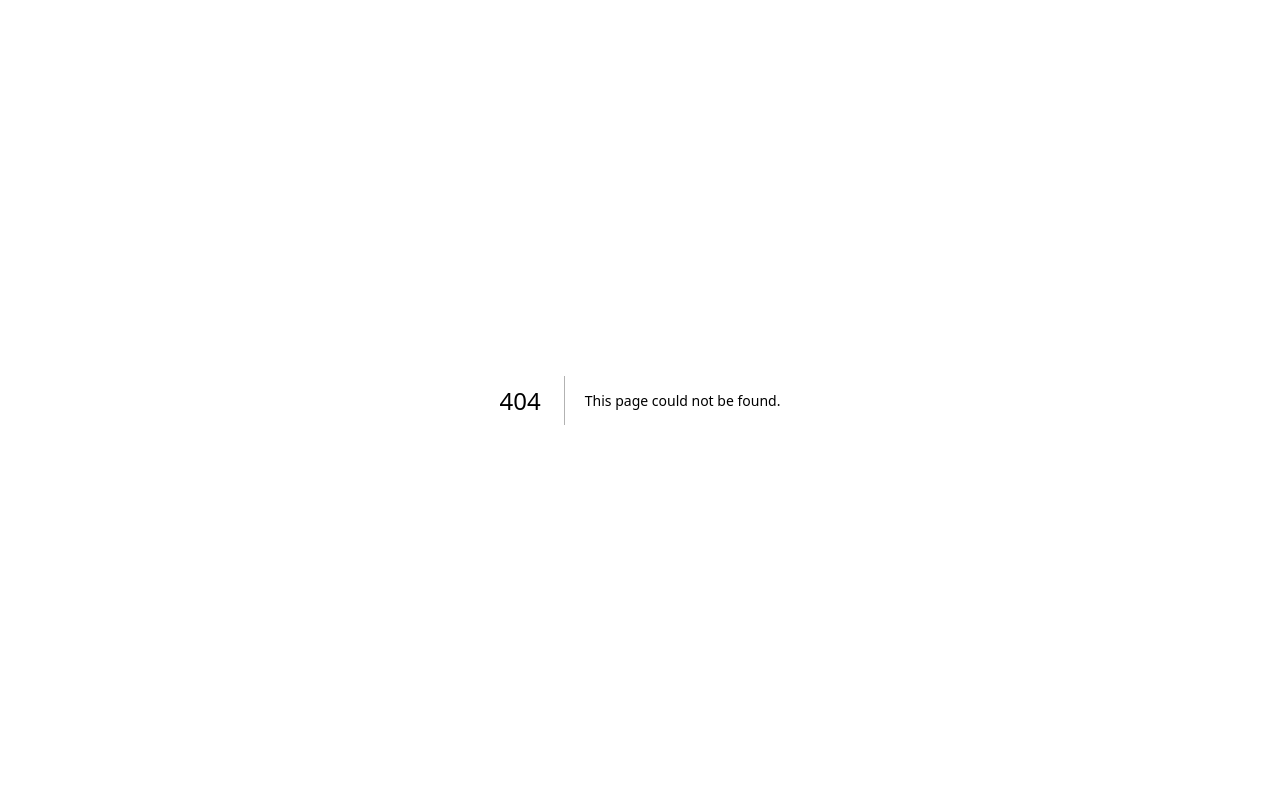
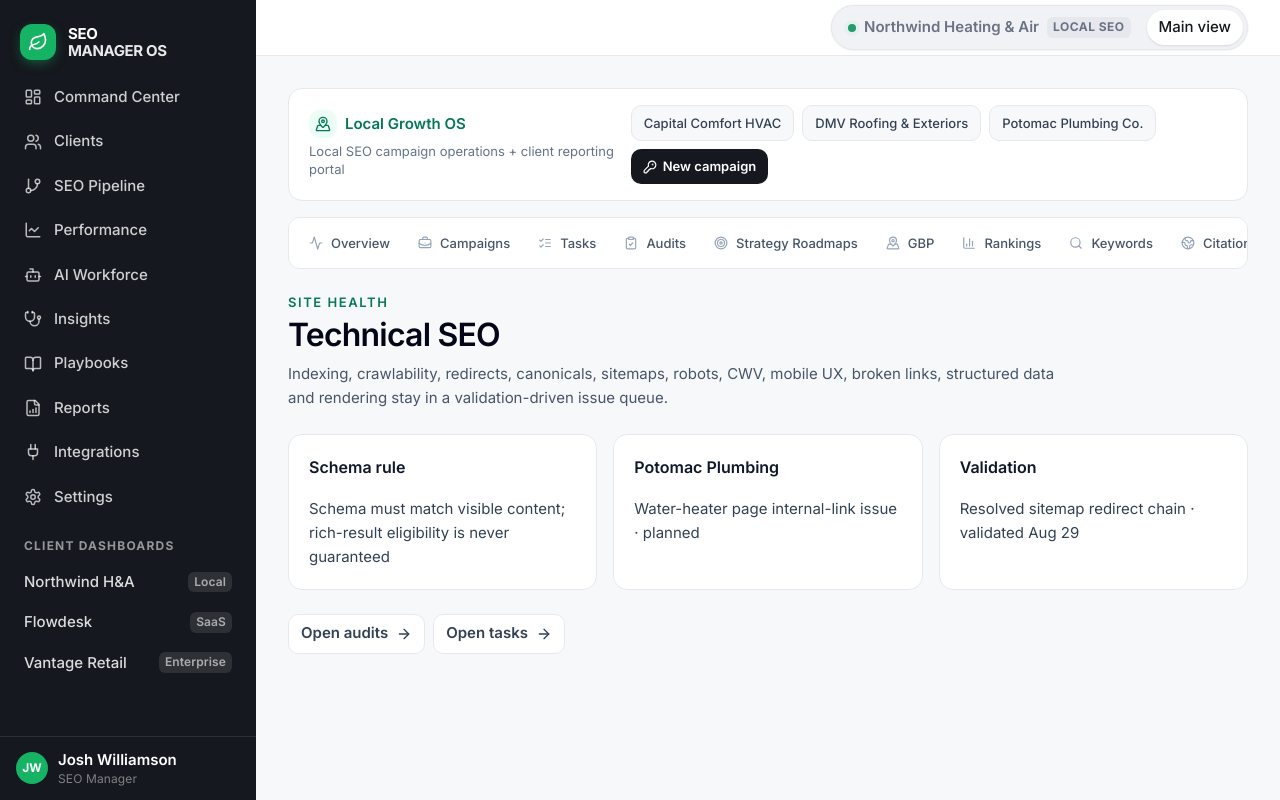
Before and after one commit to branderboy/seo-manager-os, a Next.js app: page /growth/technical in a window 1280 px wide. Before the commit this address had no page. Built offline with nearby package versions, Linux system fonts and the light colour scheme.

Commit message:
feat(local-growth): add technical SEO route

```diff
--- /dev/null
+++ b/src/app/(os)/growth/technical/page.tsx
@@ -0,0 +1,5 @@
+import { TechnicalScreen } from "@/components/local-growth/module-screens";
+
+export default function TechnicalPage() {
+  return <TechnicalScreen />;
+}
```
